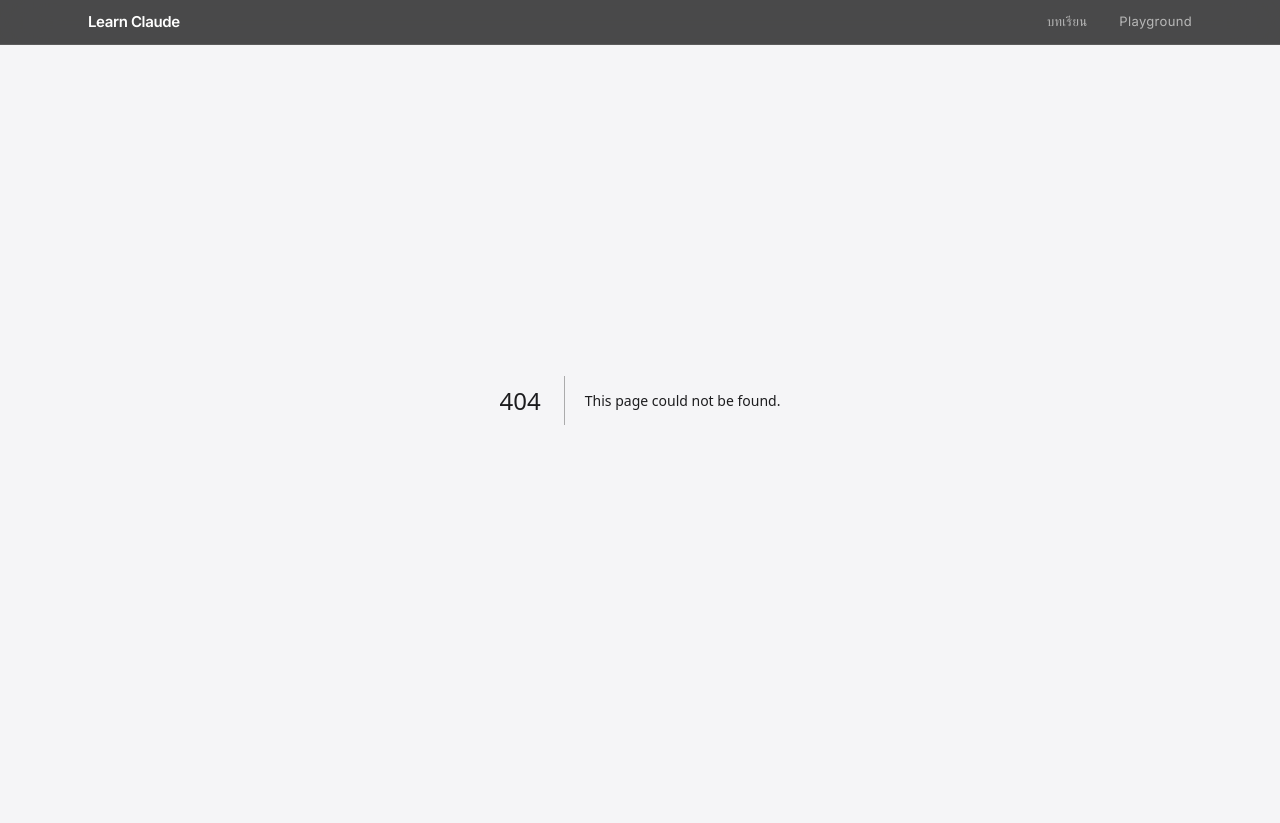
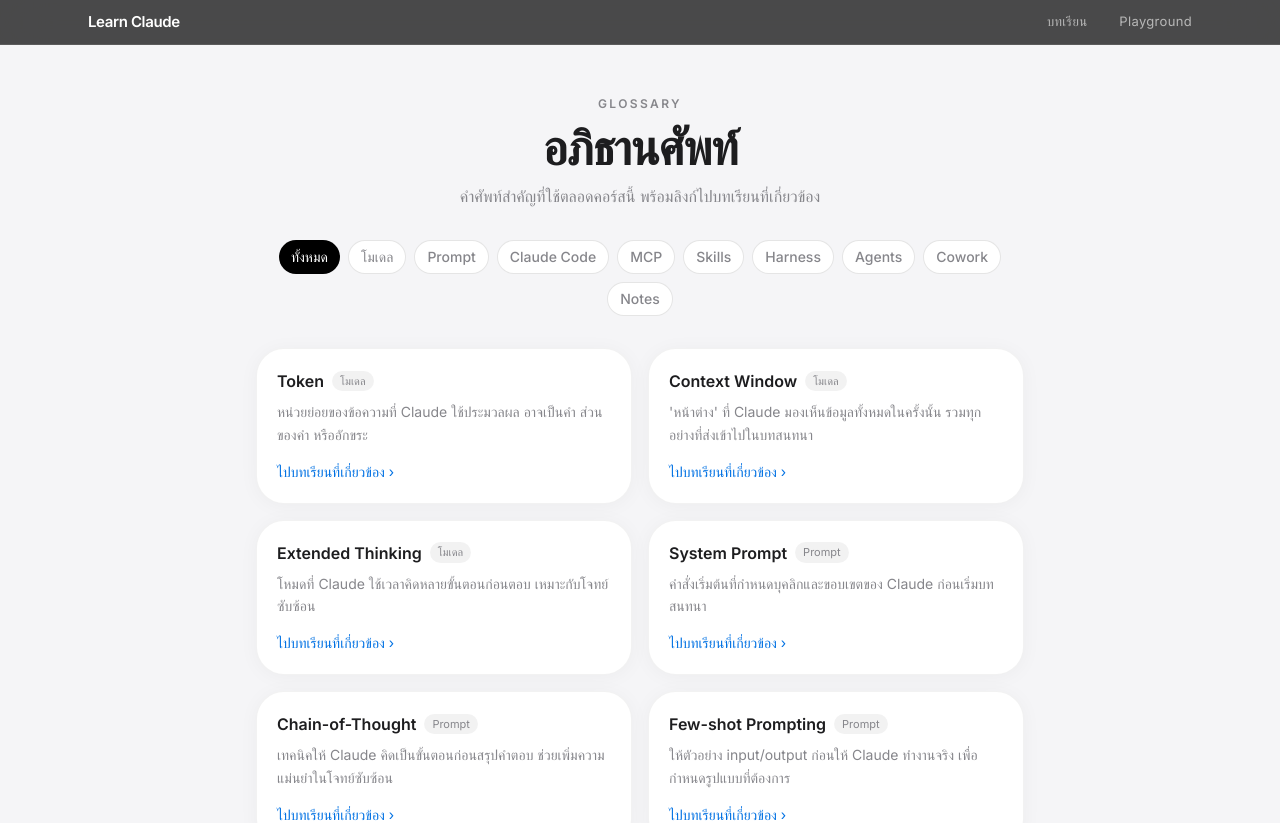
Before and after one commit to Panyapron/tutorial-claude, a Next.js app: page /glossary in a window 1280 px wide. Before the commit this address had no page. Shown: the top 823 px of the page. Before the commit the page ends 800 px from the top, so only its background shows below. Built offline with nearby package versions, Linux system fonts and the light colour scheme.

Commit message:
Add /glossary standalone page

```diff
--- /dev/null
+++ b/src/app/glossary/page.tsx
@@ -0,0 +1,82 @@
+'use client';
+import { useState } from 'react';
+import Link from 'next/link';
+import { motion } from 'framer-motion';
+
+const terms = [
+  { term: 'Token', category: 'โมเดล', desc: 'หน่วยย่อยของข้อความที่ Claude ใช้ประมวลผล อาจเป็นคำ ส่วนของคำ หรืออักขระ', link: '/learn/overview/how-it-works' },
+  { term: 'Context Window', category: 'โมเดล', desc: "'หน้าต่าง' ที่ Claude มองเห็นข้อมูลทั้งหมดในครั้งนั้น รวมทุกอย่างที่ส่งเข้าไปในบทสนทนา", link: '/learn/overview/how-it-works' },
+  { term: 'Extended Thinking', category: 'โมเดล', desc: 'โหมดที่ Claude ใช้เวลาคิดหลายขั้นตอนก่อนตอบ เหมาะกับโจทย์ซับซ้อน', link: '/learn/mastery/extended-thinking' },
+  { term: 'System Prompt', category: 'Prompt', desc: 'คำสั่งเริ่มต้นที่กำหนดบุคลิกและขอบเขตของ Claude ก่อนเริ่มบทสนทนา', link: '/learn/prompt/anatomy' },
+  { term: 'Chain-of-Thought', category: 'Prompt', desc: 'เทคนิคให้ Claude คิดเป็นขั้นตอนก่อนสรุปคำตอบ ช่วยเพิ่มความแม่นยำในโจทย์ซับซ้อน', link: '/learn/prompt/techniques' },
+  { term: 'Few-shot Prompting', category: 'Prompt', desc: 'ให้ตัวอย่าง input/output ก่อนให้ Claude ทำงานจริง เพื่อกำหนดรูปแบบที่ต้องการ', link: '/learn/prompt/techniques' },
+  { term: 'CLAUDE.md', category: 'Claude Code', desc: 'ไฟล์ context ที่ Claude Code อ่านทุกครั้งที่เริ่ม session เก็บข้อมูลเกี่ยวกับโปรเจกต์', link: '/learn/mastery/claude-md-context' },
+  { term: 'MCP', category: 'MCP', desc: 'Model Context Protocol — มาตรฐานเปิดที่ช่วยให้ Claude เชื่อมต่อกับ tools และข้อมูลภายนอก', link: '/learn/mcp/concept' },
+  { term: 'MCP Server', category: 'MCP', desc: 'โปรแกรมที่ให้บริการ tools/resources ตามมาตรฐาน MCP เช่น GitHub, Filesystem', link: '/learn/mcp/servers' },
+  { term: 'Skill (skill.md)', category: 'Skills', desc: 'ไฟล์ Markdown ที่กำหนด instructions ให้ Claude ทำงานผ่าน slash command', link: '/learn/skills/what-are-skills' },
+  { term: 'Slash Command', category: 'Skills', desc: 'คำสั่งรูปแบบ /command-name ที่เรียกใช้ skill ที่กำหนดไว้', link: '/learn/skills/what-are-skills' },
+  { term: 'Hook', category: 'Harness', desc: 'โปรแกรม shell ที่ Harness เรียกอัตโนมัติตามจุดสำคัญใน session เช่น PreToolUse, PostToolUse', link: '/learn/harness/hooks' },
+  { term: 'Permission', category: 'Harness', desc: 'การกำหนดว่า Claude ใช้ tool ใดได้บ้างโดยไม่ต้องขออนุญาตทุกครั้ง', link: '/learn/harness/permissions' },
+  { term: 'Harness', category: 'Harness', desc: 'ระบบที่ห่อหุ้ม Claude Code ควบคุมพฤติกรรมการทำงานตั้งแต่ hooks ถึง permissions', link: '/learn/harness/overview' },
+  { term: 'Subagent', category: 'Agents', desc: 'Claude อีกตัวที่ถูก spawn ขึ้นมาเฉพาะงาน มี context window แยกจากตัวหลัก', link: '/learn/agents/what-are-subagents' },
+  { term: 'Task Tool', category: 'Agents', desc: 'เครื่องมือที่ Main Agent ใช้เรียกเพื่อมอบหมายงานให้ subagent', link: '/learn/agents/what-are-subagents' },
+  { term: 'Claude Agent SDK', category: 'Agents', desc: 'ชุดเครื่องมือสำหรับสร้าง AI agent ของตัวเองด้วยโค้ด นอกเหนือจาก Claude Code', link: '/learn/agents/agent-sdk' },
+  { term: 'Cowork', category: 'Cowork', desc: 'พื้นที่ทำงานบนเว็บที่เปิดให้ทุกตำแหน่งงานใช้ Claude ได้ ไม่ใช่แค่ developer', link: '/learn/cowork/what-is-cowork' },
+  { term: 'Plugin', category: 'Cowork', desc: 'ชุดเครื่องมือ/เทมเพลตที่ติดตั้งอัตโนมัติตามบทบาทที่เลือกใน Cowork', link: '/learn/cowork/roles-and-plugins' },
+  { term: 'Backlink', category: 'Notes', desc: 'เส้นทางย้อนกลับที่บอกว่าโนตหนึ่งถูกอ้างถึงจากโนตไหนบ้าง หัวใจของ networked note-taking', link: '/learn/notes/what-is-networked-notes' },
+  { term: 'Zettelkasten', category: 'Notes', desc: 'ระเบียบวิธีจดบันทึกแบบเครือข่าย เน้นโนตอะตอมมิกที่เชื่อมโยงกันอิสระ', link: '/learn/notes/what-is-networked-notes' },
+];
+
+const categories = ['ทั้งหมด', 'โมเดล', 'Prompt', 'Claude Code', 'MCP', 'Skills', 'Harness', 'Agents', 'Cowork', 'Notes'];
+
+export default function GlossaryPage() {
+  const [filter, setFilter] = useState('ทั้งหมด');
+  const filtered = filter === 'ทั้งหมด' ? terms : terms.filter((t) => t.category === filter);
+
+  return (
+    <main className="pt-24 pb-24 px-4 bg-apple-bg min-h-screen">
+      <div className="max-w-3xl mx-auto">
+        <div className="mb-8 text-center">
+          <p className="apple-eyebrow text-apple-gray mb-3">Glossary</p>
+          <h1 className="apple-headline text-3xl sm:text-5xl text-apple-ink mb-3">อภิธานศัพท์</h1>
+          <p className="text-apple-gray">คำศัพท์สำคัญที่ใช้ตลอดคอร์สนี้ พร้อมลิงก์ไปบทเรียนที่เกี่ยวข้อง</p>
+        </div>
+
+        <div className="flex gap-2 flex-wrap justify-center mb-8">
+          {categories.map((c) => (
+            <button
+              key={c}
+              onClick={() => setFilter(c)}
+              className={`px-3 py-1.5 rounded-full text-sm font-medium transition-all ${
+                filter === c ? 'bg-black text-white' : 'bg-white text-apple-gray border border-black/10 hover:border-black/20'
+              }`}
+            >
+              {c}
+            </button>
+          ))}
+        </div>
+
+        <div className="grid grid-cols-1 sm:grid-cols-2 gap-4">
+          {filtered.map((t, i) => (
+            <motion.div
+              key={t.term}
+              initial={{ opacity: 0, y: 10 }}
+              animate={{ opacity: 1, y: 0 }}
+              transition={{ delay: i * 0.03 }}
+              className="apple-card-light p-5"
+            >
+              <div className="flex items-center gap-2 mb-2 flex-wrap">
+                <h3 className="font-semibold text-apple-ink">{t.term}</h3>
+                <span className="text-[11px] px-2 py-0.5 rounded-full bg-black/5 text-apple-gray">{t.category}</span>
+              </div>
+              <p className="text-sm text-apple-gray mb-3 leading-relaxed">{t.desc}</p>
+              <Link href={t.link} className="text-sm text-apple-blue hover:underline">
+                ไปบทเรียนที่เกี่ยวข้อง ›
+              </Link>
+            </motion.div>
+          ))}
+        </div>
+      </div>
+    </main>
+  );
+}
```
